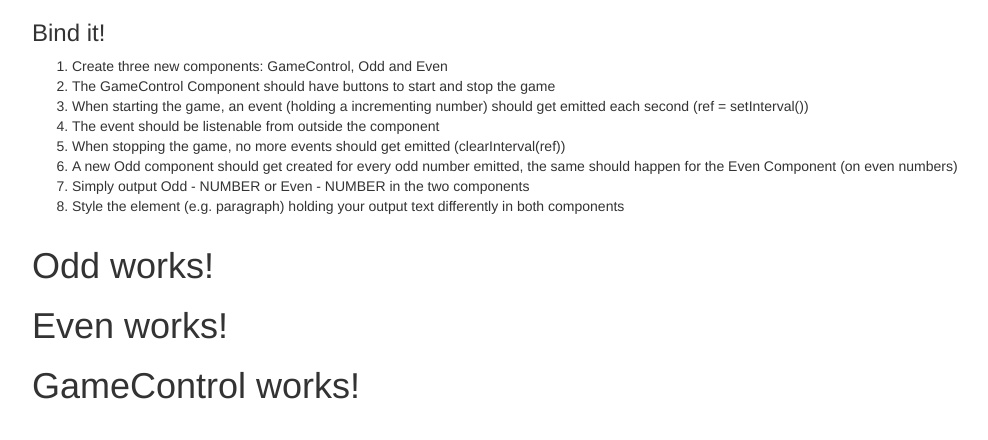
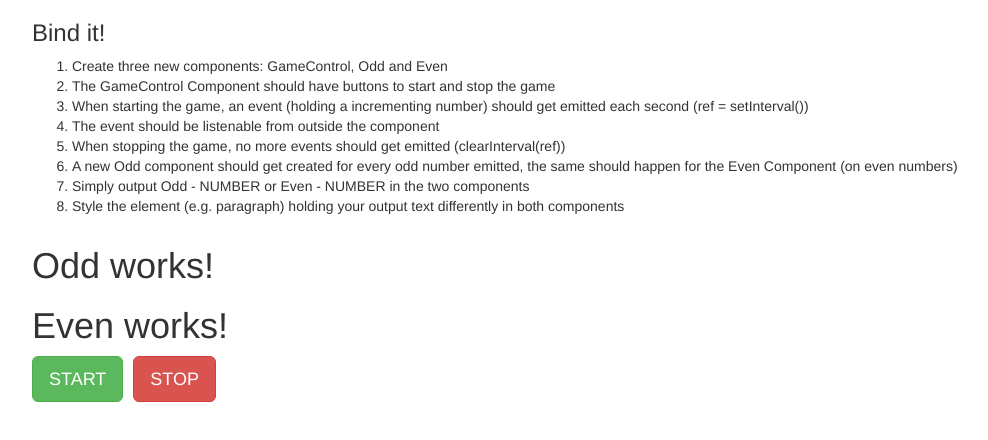
Before and after one commit to little-Dave/Angular-databinding-assignment, an Angular app: page / in a window 1280 px wide. Shown: the top 440 px of the page, without its empty margins (38-1026 px from the left). Built offline with nearby package versions, Linux system fonts and the light colour scheme.

Commit message:
Add buttons to GameControl template
'start' button, 'stop' button

```diff
--- a/src/app/game-control/game-control.component.css
+++ b/src/app/game-control/game-control.component.css
@@ -0,0 +1,3 @@
+button {
+  margin-right: 1rem;
+}
--- a/src/app/game-control/game-control.component.html
+++ b/src/app/game-control/game-control.component.html
@@ -1 +1,2 @@
-<h1>GameControl works!</h1>
+<button class="btn btn-success btn-lg">START</button>
+<button class="btn btn-danger btn-lg">STOP</button>
```
